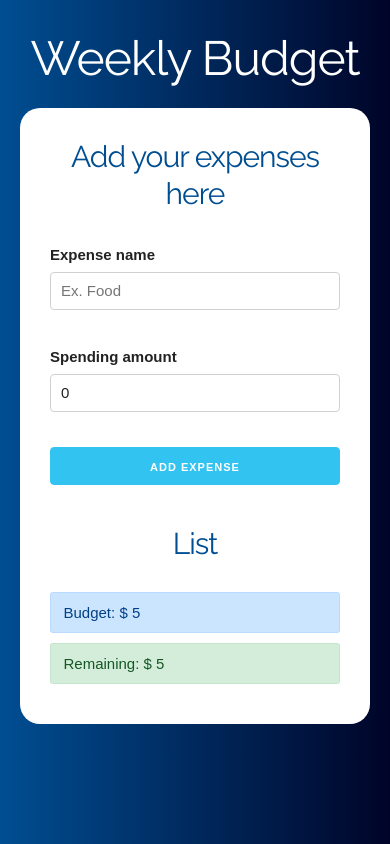
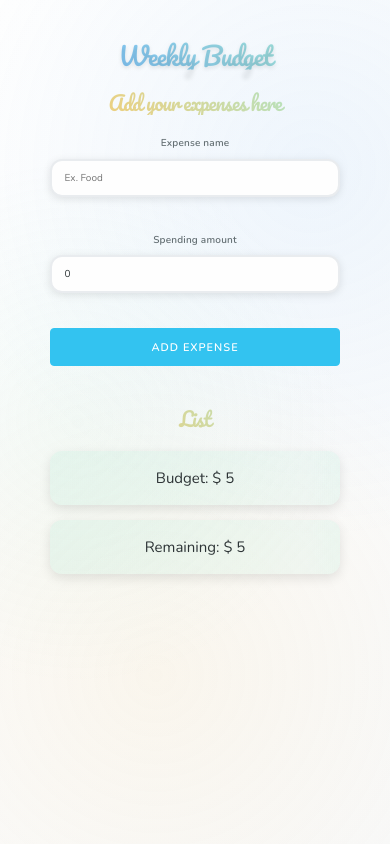
Before and after one commit to jmendozacr/weekly-budget-app, a React (Create React App) app: page / in a window 390 px wide. Both pictures are taken after typing "5" into the empty fields and a click on the input "Define Budget". Built offline with nearby package versions, Linux system fonts and the light colour scheme.

Commit message:
Redesign app with Soft Minimalist aesthetic: pastel colors, gentle gradients, rounded elements, and subtle animations

```diff
--- a/src/index.css
+++ b/src/index.css
@@ -1,103 +1,280 @@
-.alert p {
-  margin-bottom: 0!important;
+@import url('https://fonts.googleapis.com/css2?family=Nunito:wght@300;400;600;700&family=Pacifico&display=swap');
+
+:root {
+  --bg-primary: #fefefe;
+  --bg-secondary: #f8f9fa;
+  --bg-accent: #e9ecef;
+  --text-primary: #2d3436;
+  --text-secondary: #636e72;
+  --text-muted: #b2bec3;
+  --accent-soft: #a8e6cf;
+  --accent-main: #74b9ff;
+  --accent-warm: #fdcb6e;
+  --shadow: rgba(0, 0, 0, 0.1);
 }
+
+* {
+  box-sizing: border-box;
+}
+
 body {
-  background: #000428;  /* fallback for old browsers */
-  background: -webkit-linear-gradient(to right, #004e92, #000428);
-  background: linear-gradient(to right, #004e92, #000428);
+  background: linear-gradient(135deg, var(--bg-primary) 0%, var(--bg-secondary) 100%);
+  color: var(--text-primary);
+  font-family: 'Nunito', sans-serif;
   margin: 0;
   padding: 0;
-  font-family: sans-serif;
+  line-height: 1.6;
+  position: relative;
 }
+
+body::before {
+  content: '';
+  position: fixed;
+  top: 0;
+  left: 0;
+  width: 100%;
+  height: 100%;
+  background: radial-gradient(circle at 20% 50%, rgba(168, 230, 207, 0.1) 0%, transparent 50%),
+              radial-gradient(circle at 80% 20%, rgba(116, 185, 255, 0.1) 0%, transparent 50%),
+              radial-gradient(circle at 40% 80%, rgba(252, 203, 110, 0.1) 0%, transparent 50%);
+  pointer-events: none;
+  z-index: -1;
+}
+
+.App {
+  min-height: 100vh;
+  display: flex;
+  flex-direction: column;
+  position: relative;
+}
+
 header {
-  margin: 30px 0;
+  text-align: center;
+  padding: 4rem 2rem 2rem;
+  position: relative;
 }
+
+h1 {
+  font-family: 'Pacifico', cursive;
+  font-size: 3.5rem;
+  color: var(--text-primary);
+  margin: 0;
+  background: linear-gradient(45deg, var(--accent-main), var(--accent-soft));
+  -webkit-background-clip: text;
+  -webkit-text-fill-color: transparent;
+  background-clip: text;
+  text-shadow: 0 2px 4px var(--shadow);
+  animation: gentle-float 3s ease-in-out infinite;
+}
+
+@keyframes gentle-float {
+  0%, 100% { transform: translateY(0); }
+  50% { transform: translateY(-5px); }
+}
+
+.main-content {
+  flex: 1;
+  padding: 3rem 2rem;
+  max-width: 1000px;
+  margin: 0 auto;
+  width: 100%;
+}
+
 .content {
-  padding:20px;
+  display: grid;
+  grid-template-columns: 1fr 1fr;
+  gap: 3rem;
+  align-items: start;
 }
-.main-content {
-  background-color: white;
-  padding: 30px;
-  border-radius: 20px;
+
+@media (max-width: 768px) {
+  .content {
+    grid-template-columns: 1fr;
+    gap: 2rem;
+  }
+  h1 {
+    font-size: 2.5rem;
+  }
+  .main-content {
+    padding: 2rem 1rem;
+  }
 }
-.budget p{
-  margin-bottom: 0;
-  font-weight: bold;
-}
-.budget p span {
-  font-weight: normal;
-}
-#expenses {
-  margin-bottom: 30px;
-}
-h1 {
-  font-family: 'Raleway', sans-serif;
-  font-weight: 100;
-  color: white;
-  text-align: center;
-  font-size: 4.8rem!important;
-}
-h2 {
-  font-family: 'Raleway', sans-serif;
-  font-weight: 100;
-  color:#004e92;
-  margin-bottom:30px;
-  font-size:3rem!important;
-  text-align: center;
-}
+
 .field {
   margin-bottom: 2rem;
 }
-.error {
+
+.field label {
+  display: block;
+  color: var(--text-secondary);
+  font-size: 1rem;
+  margin-bottom: 0.75rem;
+  font-weight: 600;
+  letter-spacing: 0.02em;
+}
+
+.field input {
+  width: 100%;
+  padding: 1.25rem;
+  background: var(--bg-primary);
+  border: 2px solid var(--bg-accent);
+  border-radius: 12px;
+  color: var(--text-primary);
+  font-family: 'Nunito', sans-serif;
+  font-size: 1rem;
+  transition: all 0.3s ease;
+  box-shadow: 0 2px 8px var(--shadow);
+}
+
+.field input:focus {
+  outline: none;
+  border-color: var(--accent-main);
+  box-shadow: 0 4px 16px rgba(116, 185, 255, 0.3);
+  transform: translateY(-2px);
+}
+
+button {
+  background: var(--bg-primary);
+  border: 2px solid var(--accent-main);
+  color: var(--accent-main);
+  padding: 1.25rem 2.5rem;
+  font-family: 'Nunito', sans-serif;
+  font-weight: 600;
+  font-size: 1rem;
+  cursor: pointer;
+  transition: all 0.3s ease;
+  border-radius: 12px;
+  box-shadow: 0 2px 8px var(--shadow);
+  text-transform: none;
+  letter-spacing: 0.02em;
+}
+
+button:hover {
+  background: var(--accent-main);
+  color: var(--bg-primary);
+  transform: translateY(-2px);
+  box-shadow: 0 6px 20px rgba(116, 185, 255, 0.4);
+}
+
+.alert {
+  padding: 1.5rem;
+  margin-bottom: 1.5rem;
+  border: none;
+  border-radius: 12px;
+  background: linear-gradient(135deg, rgba(168, 230, 207, 0.2) 0%, rgba(168, 230, 207, 0.1) 100%);
+  color: var(--text-primary);
+  font-family: 'Nunito', sans-serif;
   text-align: center;
+  position: relative;
+  box-shadow: 0 4px 12px var(--shadow);
+  overflow: hidden;
 }
-.alert {
-  position: relative;
-  padding: .75rem 1.25rem;
-  margin-bottom: 1rem;
-  border: 1px solid transparent;
-  border-radius: .25rem;
+
+.alert::before {
+  content: '';
+  position: absolute;
+  top: 0;
+  left: -100%;
+  width: 100%;
+  height: 100%;
+  background: linear-gradient(90deg, transparent, rgba(168, 230, 207, 0.3), transparent);
+  animation: soft-scan 4s infinite;
 }
+
+@keyframes soft-scan {
+  0% { left: -100%; }
+  100% { left: 100%; }
+}
+
 .alert-primary {
-  color: #004085;
-  background-color: #cce5ff;
-  border-color: #b8daff;
+  background: linear-gradient(135deg, rgba(168, 230, 207, 0.2) 0%, rgba(168, 230, 207, 0.1) 100%);
 }
+
 .alert-success {
-  color: #155724;
-  background-color: #d4edda;
-  border-color: #c3e6cb;
+  background: linear-gradient(135deg, rgba(168, 230, 207, 0.2) 0%, rgba(168, 230, 207, 0.1) 100%);
 }
+
 .alert-danger {
-  color: #721c24;
-  background-color: #f8d7da;
-  border-color: #f5c6cb;
+  background: linear-gradient(135deg, rgba(255, 107, 107, 0.2) 0%, rgba(255, 107, 107, 0.1) 100%);
+  color: #d63031;
 }
+
 .alert-warning {
-  color: #856404;
-  background-color: #fff3cd;
-  border-color: #ffeeba;
+  background: linear-gradient(135deg, rgba(252, 203, 110, 0.2) 0%, rgba(252, 203, 110, 0.1) 100%);
+  color: #e17055;
 }
-.expenses-incurred  {
-  margin-bottom: 2rem;
+
+.expenses-incurred {
+  list-style: none;
+  padding: 0;
+  margin: 0;
 }
-.expenses-incurred li{
-  list-style: none;
-  margin-bottom: 0rem;
-  border-bottom: 1px solid #e1e1e1;
-  padding: 1rem 0;
-}
-.expenses-incurred li:last-of-type {
-  margin-bottom: 0!important;
-}
-.expenses-incurred li p {
+
+.expenses-incurred li {
   display: flex;
   justify-content: space-between;
   align-items: center;
-  margin:0;
+  padding: 1.5rem;
+  margin-bottom: 1rem;
+  background: var(--bg-primary);
+  border: none;
+  border-radius: 12px;
+  box-shadow: 0 2px 8px var(--shadow);
+  transition: all 0.3s ease;
+  position: relative;
+  overflow: hidden;
 }
-.expenses-incurred li p .expense {
-  background-color: #004085;
+
+.expenses-incurred li::before {
+  content: '';
+  position: absolute;
+  top: 0;
+  left: 0;
+  width: 4px;
+  height: 100%;
+  background: var(--accent-main);
+  opacity: 0;
+  transition: opacity 0.3s ease;
+}
+
+.expenses-incurred li:hover {
+  transform: translateY(-4px);
+  box-shadow: 0 8px 24px var(--shadow);
+}
+
+.expenses-incurred li:hover::before {
+  opacity: 1;
+}
+
+.expense {
+  background: var(--accent-main);
+  color: var(--bg-primary);
+  padding: 0.5rem 1rem;
+  border-radius: 8px;
+  font-weight: 600;
+  font-family: 'Nunito', sans-serif;
+  text-transform: none;
+  letter-spacing: 0.02em;
+}
+
+.error {
+  color: #d63031;
+  text-align: center;
+  font-weight: 600;
+  background: rgba(255, 107, 107, 0.1);
   padding: 1rem;
-  color:white;
+  border-radius: 8px;
+  margin: 1rem 0;
 }
+
+h2 {
+  font-family: 'Pacifico', cursive;
+  color: var(--text-primary);
+  text-align: center;
+  margin-bottom: 2rem;
+  font-size: 2rem;
+  background: linear-gradient(45deg, var(--accent-warm), var(--accent-soft));
+  -webkit-background-clip: text;
+  -webkit-text-fill-color: transparent;
+  background-clip: text;
+}
```
